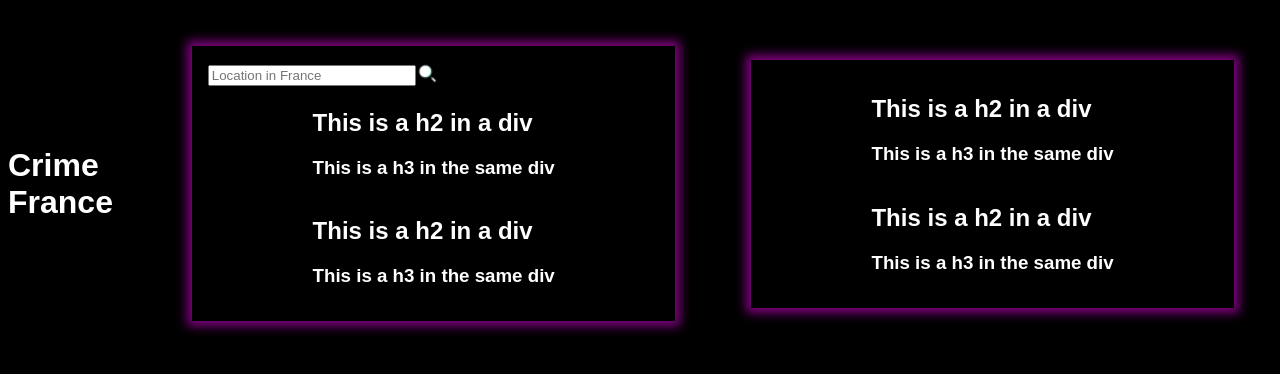
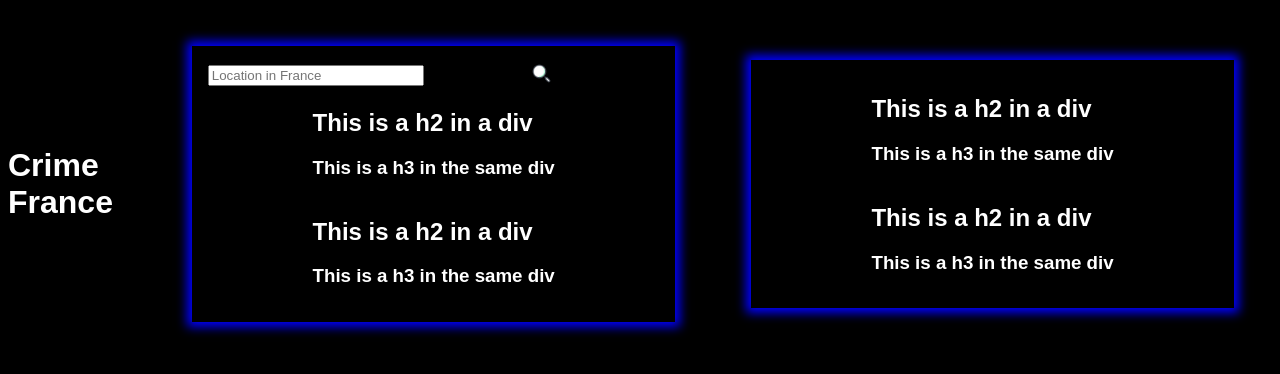
Before and after one commit to stellapln/front-end-imac2, a plain HTML site: page index.html in a window 1280 px wide. Drawn offline with Linux system fonts and the light colour scheme.

Commit message:
Update style.css

```diff
--- a/styles/style.css
+++ b/styles/style.css
@@ -2,15 +2,13 @@
 	background-color: black;
 	color: white;
     font-family: arial;
-    justify-content: center;
-    align-items: center;
 }
 
 .big-block {
 	border:3px solid #000000;
 	margin: 3%;
 	padding: 1%;
-    box-shadow: 0px 0px 10px 5px purple;
+    box-shadow: 0px 0px 10px 5px blue;
     width: 50%;
     height: 50%;
 }
@@ -33,8 +31,9 @@
 }
 
 .input-research {
-    display: inline-flex;
+    display: flex;
     align-items: center;
+    text-align: center;
 }
 
 #search-bar {
```
